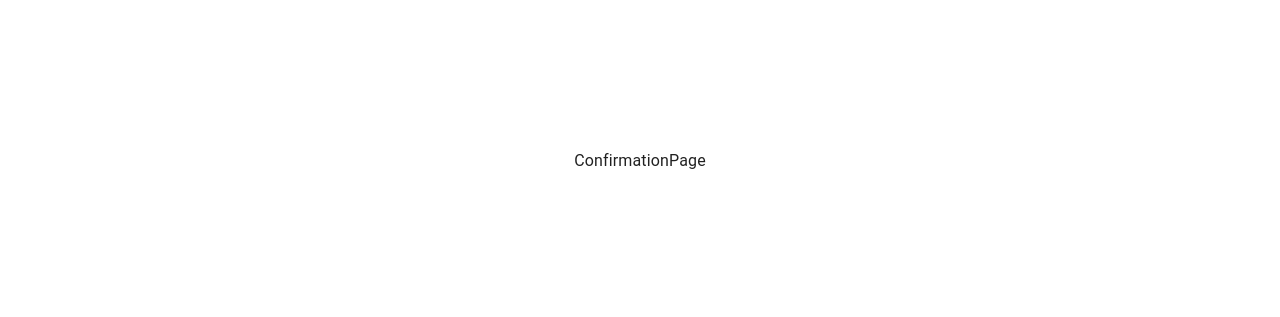
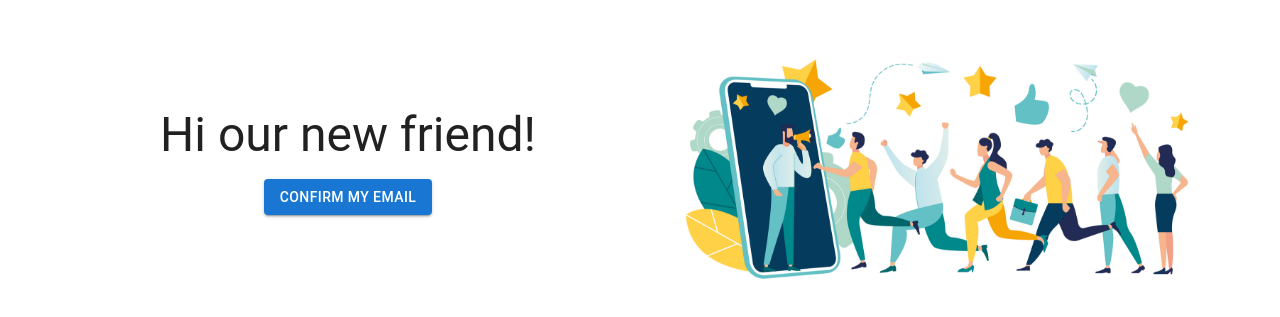
Before and after one commit to Igor-Golub/bloggers-front, a React (Vite) app: page /confirmation in a window 1280 px wide. Shown: the part 239-556 px from the top of the page. Built offline with nearby package versions, Linux system fonts and the light colour scheme.

Commit message:
feat(confirmation): Added user confirmation functionality.

```diff
--- a/src/features/auth/model/api.ts
+++ b/src/features/auth/model/api.ts
@@ -1,6 +1,6 @@
 import { baseApi } from 'shared/api/baseApi';
 import { AuthEndpoints } from './endpoints.ts';
-import type { SignInBody, SignUpBody, SignUpResponse } from './types';
+import { ConfirmRegistrationBody, SignInBody, SignUpBody, SignUpResponse } from './types';
 
 export const authApi = baseApi.injectEndpoints({
   endpoints: ({ mutation }) => ({
@@ -18,29 +18,28 @@ export const authApi = baseApi.injectEndpoints({
         body,
       }),
     }),
-
-    NewPassword: mutation({
+    newPassword: mutation({
       query: body => ({
         url: AuthEndpoints.NewPassword,
         method: 'POST',
         body,
       }),
     }),
-    PasswordRecovery: mutation({
+    passwordRecovery: mutation<void, ConfirmRegistrationBody>({
       query: body => ({
         url: AuthEndpoints.PasswordRecovery,
         method: 'POST',
         body,
       }),
     }),
-    Confirmation: mutation({
+    confirmation: mutation({
       query: body => ({
         url: AuthEndpoints.Confirmation,
         method: 'POST',
         body,
       }),
     }),
-    RegistrationEmailResending: mutation({
+    registrationEmailResending: mutation({
       query: body => ({
         url: AuthEndpoints.RegistrationEmailResending,
         method: 'POST',
--- a/src/features/auth/model/slice.ts
+++ b/src/features/auth/model/slice.ts
@@ -1,19 +1,20 @@
-import { createSlice, PayloadAction } from "@reduxjs/toolkit";
+import { PayloadAction, createSlice } from '@reduxjs/toolkit';
 
 export enum AuthModes {
+  Login,
   Registration,
-  Login,
 }
 
 const authSlice = createSlice({
-  name: "auth",
+  name: 'auth',
   initialState: {
     isAuth: false,
+    isConfirmed: false,
     mode: AuthModes.Login,
   },
   selectors: {
-    getAuthStatus: (sliceState) => sliceState.isAuth,
-    getAuthMode: (sliceState) => sliceState.mode,
+    getAuthStatus: sliceState => sliceState.isAuth,
+    getAuthMode: sliceState => sliceState.mode,
   },
   reducers: {
     changeAuthStatus: (state, action: PayloadAction<boolean>) => {
@@ -22,11 +23,10 @@ const authSlice = createSlice({
     changeAuthMode: (state, action: PayloadAction<AuthModes>) => {
       state.mode = action.payload;
     },
+    changeConfirmMode: (state, action: PayloadAction<boolean>) => {
+      state.isConfirmed = action.payload;
+    },
   },
 });
 
-export const {
-  actions: authActions,
-  reducer: authReducer,
-  selectors: authSelectors,
-} = authSlice;
+export const { actions: authActions, reducer: authReducer, selectors: authSelectors } = authSlice;
--- a/src/pages/auth.tsx
+++ b/src/pages/auth.tsx
@@ -32,6 +32,7 @@ const AuthPage = () => {
       .unwrap()
       .then(() => {
         dispatch(authActions.changeAuthMode(AuthModes.Login));
+        navigate('./confirmation', { replace: true });
       })
       .catch(error => console.error('rejected', error));
   };
@@ -42,7 +43,6 @@ const AuthPage = () => {
       .then(({ accessToken }) => {
         localStorage.setItem('accessToken', accessToken);
         dispatch(authActions.changeAuthStatus(true));
-        navigate('/dashboard', { replace: true });
       })
       .catch(error => console.error('rejected', error));
   };
--- a/src/pages/confirmation.tsx
+++ b/src/pages/confirmation.tsx
@@ -1,5 +1,76 @@
+import { Box, Button, Theme, Typography } from '@mui/material';
+import { makeStyles } from '@mui/styles';
+import { useNavigate, useSearchParams } from 'react-router-dom';
+import { authActions, authApi } from 'features/auth';
+import { useAppDispatch, usePageTitle } from 'shared/hooks';
+
 const ConfirmationPage = () => {
-  return <div>ConfirmationPage</div>;
+  usePageTitle('Confirmation');
+
+  const classes = useStyles();
+
+  const [params] = useSearchParams();
+  const navigate = useNavigate();
+
+  const dispatch = useAppDispatch();
+
+  const [onConfirm, { isLoading }] = authApi.useConfirmationMutation();
+
+  const handleConfirm = async () => {
+    const code = params.get('code');
+
+    if (!code) return;
+
+    await onConfirm({ code })
+      .unwrap()
+      .then(() => {
+        dispatch(authActions.changeConfirmMode(true));
+        navigate('/login', { replace: true });
+      })
+      .catch(error => console.error('rejected', error));
+  };
+
+  return (
+    <Box className={classes.page}>
+      <Box className="gCentredColumnBox">
+        <Typography variant="h3">Hi our new friend!</Typography>
+
+        <Button variant="contained" onClick={handleConfirm} disabled={isLoading}>
+          Confirm my email
+        </Button>
+      </Box>
+
+      <Box className="gImageContainer">
+        <img src="/join.webp" className="gFullImage" />
+      </Box>
+    </Box>
+  );
 };
 
+const useStyles = makeStyles<Theme>(({ breakpoints }) => ({
+  page: {
+    gap: '1rem',
+    display: 'flex',
+    alignItems: 'center',
+    [breakpoints.down('md')]: {
+      flexDirection: 'column-reverse',
+    },
+
+    '& .notRegistered': {
+      cursor: 'pointer',
+
+      '&:hover': {
+        opacity: '0.8',
+      },
+    },
+
+    '& .form': {
+      gap: '1rem',
+      display: 'flex',
+      minWidth: '30rem',
+      flexDirection: 'column',
+    },
+  },
+}));
+
 export default ConfirmationPage;
--- a/src/shared/api/baseApi.ts
+++ b/src/shared/api/baseApi.ts
@@ -1,10 +1,10 @@
-import { createApi, fetchBaseQuery } from "@reduxjs/toolkit/query/react";
+import { createApi, fetchBaseQuery } from '@reduxjs/toolkit/query/react';
 
 export const baseApi = createApi({
   baseQuery: fetchBaseQuery({
-    baseUrl: "http://localhost:3000/api",
+    baseUrl: 'http://localhost:3000',
     headers: {
-      Authorization: `Bearer ${String(localStorage.getItem("accessToken"))}`,
+      Authorization: `Bearer ${String(localStorage.getItem('accessToken'))}`,
     },
   }),
   endpoints: () => ({}),
```
Also changed, not shown: src/app/router/index.tsx (+16 -12 lines), public/join.png (added), public/join.webp (added).
